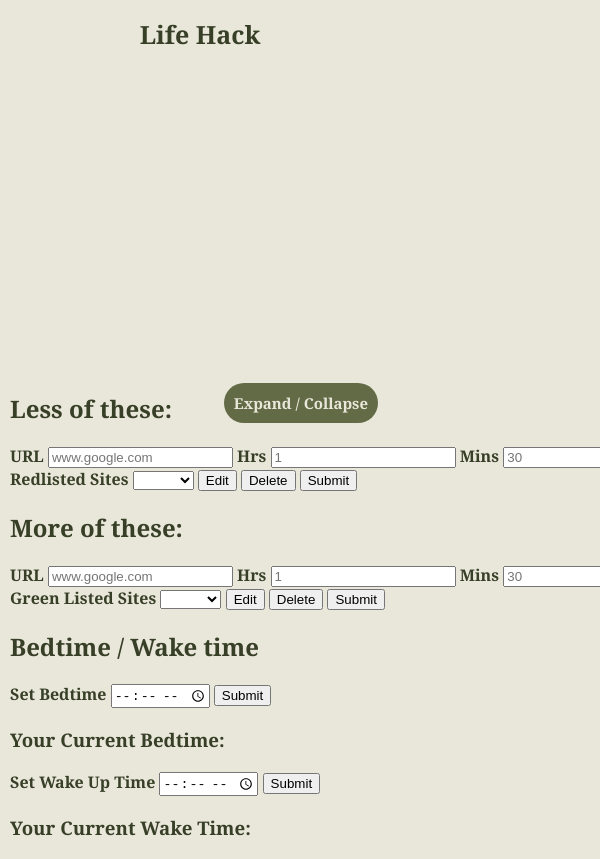
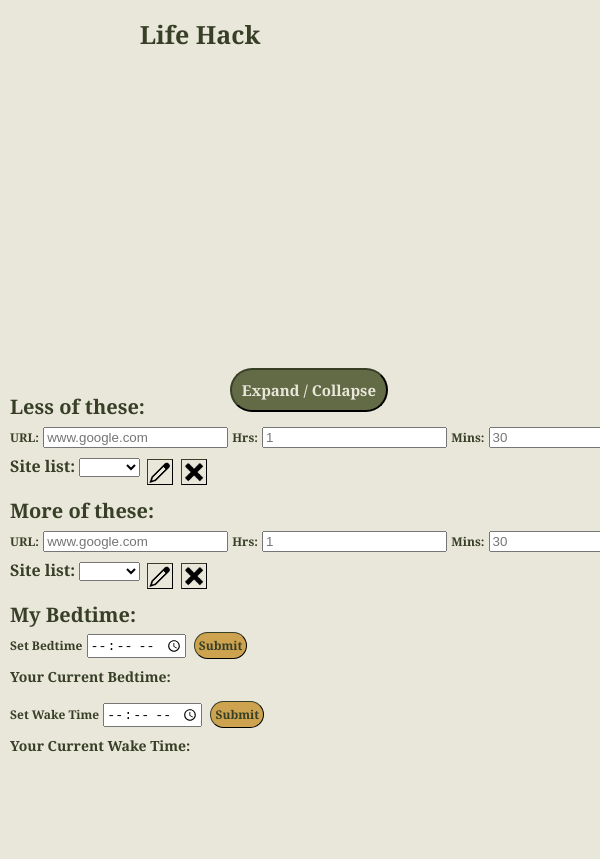
Before and after one commit to dreykhtman/scream-team, a browser extension: page Scream-Project/popup.html in a window 400 px wide. Both pictures are taken after a click on the button "Expand / Collapse". Shown: the top 859 px of the page, 600 px wide, since content can reach past the window. Drawn offline with Linux system fonts and the light colour scheme.

Commit message:
centered items, added images to  buttons, edited text

```diff
--- a/Scream-Project/popup.html
+++ b/Scream-Project/popup.html
@@ -28,16 +28,17 @@
         <h2>Less of these:</h2>
         <div class="settings-redlist-section">
           <form id="settings-redlist-section-form">
-              <label for="settings-redlist-section-form-url">URL</label>
+              <label for="settings-redlist-section-form-url">URL:</label>
               <input id="settings-redlist-section-form-url" type="text" placeholder="www.google.com"/> <!-- url -->
 
-          <label>Hrs</label> <!-- time -->
+          <label>Hrs:</label> <!-- time -->
           <input id="settings-redlist-section-form-hrs" type="number" placeholder="1"/>
-          <label>Mins</label>
+          <label>Mins:</label>
           <input id="settings-redlist-section-form-mins" type="number" placeholder="30"/>
+          <input id="settings-redlist-section-form-submit" type="submit">
         </div>
         <div class="settings-redlist-section-form-dropdown">
-          <span>Redlisted Sites</span>
+          <span>Site list:</span>
           <select id="settings-redlist-section-form-dropdown-options"> <!-- dropdown list of sites -->
               <option selected disabled hidden value=''></option>
               <option value="white">White</option>
@@ -46,9 +47,8 @@
               <option value="yellow">Yellow</option>
               <option value="blue">Blue</option>
             </select>
-            <button>Edit</button>
-            <button>Delete</button>
-            <input id="settings-redlist-section-form-submit" type="submit">
+            <button class="edit-btn"></button>
+            <button class="delete-btn"></button>
           </form>
         </div>
       </div> <!-- end blacklist section -->
@@ -57,15 +57,16 @@
         <h2>More of these: </h2>
         <div class="settings-greenlist-section">
           <form id="settings-greenlist-section-form">
-            <label>URL</label>
+            <label>URL:</label>
             <input id = "settings-greenlist-section-form-url" type="text" placeholder="www.google.com"/> <!-- url -->
-            <label>Hrs</label> <!-- time -->
+            <label>Hrs:</label> <!-- time -->
             <input id= "settings-greenlist-section-form-hrs" type="number" placeholder="1"/>
-            <label>Mins</label>
+            <label>Mins:</label>
             <input id="settings-greenlist-section-form-mins" type="number" placeholder="30"/>
+            <input id="settings-greenlist-section-form-submit" type="submit">
           </div>
           <div class="settings-greenlist-section-form-dropdown">
-            <span>Green Listed Sites</span>
+            <span>Site list:</span>
             <select id="settings-greenlist-section-form-dropdown-options"> <!-- dropdown list of sites -->
                 <option selected disabled hidden value=''></option>
                 <option value="white">White</option>
@@ -74,29 +75,36 @@
                 <option value="yellow">Yellow</option>
                 <option value="blue">Blue</option>
               </select>
-              <button>Edit</button>
-              <button>Delete</button>
-              <input id="settings-greenlist-section-form-submit" type="submit">
+              <button class="edit-btn"></button>
+              <button class="delete-btn"></button>
           </form>
         </div>
       </div> <!-- end whitelist section -->
 
       <div id="settings-bedtime-section"> <!-- bedtime & waketime section -->
-        <h2>Bedtime / Wake time</h2>
+        <h2>My Bedtime:</h2>
         <form id="settings-bedtime-section-form">
           <label>Set Bedtime</label>
           <input id="settings-bedtime-section-form-input" type="time" name="timeInput"/>
           <input id="settings-bedtime-section-form-submit" type="submit">
         </form>
-        <h3>Your Current Bedtime: </h3>
-        <p id="settings-bedtime-section-load-bedtime"></p>
+
+        <div id="settings-current-bedwake-time">
+          <h3>Your Current Bedtime: </h3>
+          <p id="settings-bedtime-section-load-bedtime"></p>
+        </div>
+
         <form id="settings-bedtime-section-waketime-form">
-          <label>Set Wake Up Time</label>
+          <label>Set Wake Time</label>
           <input id="settings-bedtime-section-waketime-form-input" name="timeInput" type="time"/>
           <input id="settings-bedtime-section-waketime-form-submit" type="submit">
         </form>
-        <h3>Your Current Wake Time: </h3>
-        <p id="settings-bedtime-section-load-waketime"></p>
+
+        <div id="settings-current-bedwake-time">
+          <h3>Your Current Wake Time: </h3>
+          <p id="settings-bedtime-section-load-waketime"></p>
+        </div>
+
       </div> <!-- end bedtime & waketime section -->
     </div> <!-- end settings section -->
   </body>
--- a/Scream-Project/scripts/piechart.js
+++ b/Scream-Project/scripts/piechart.js
@@ -11,8 +11,7 @@ function loadPieChart(data) {
     let pie = d3.pie()
         .sort(null)
         .value(function (d) {
-            console.log('d is this!!!!!!!!!', d)
-            return Number(d.goalMins);
+            return Number(d.browsingTime);
         });
 
     let path = d3.arc()
--- a/Scream-Project/styles.css
+++ b/Scream-Project/styles.css
@@ -1,15 +1,10 @@
-body {
-  color: #373F27;
-  font-family: Georgia, Serif;
-  font-weight: bold;
-  background-color: #E9E7DA;
-  margin: 10px;
-  white-space: nowrap;
+#settings.hide {
+  display: none;
 }
 
-h1 {
-  font-size: 25px;
-  text-align: center
+#settings.show {
+  display: block;
+  margin-top: 25px;
 }
 
 .initial-view {
@@ -27,16 +22,98 @@ h1 {
   border-radius: 25px;
   align-items: center;
   background-color: #636B46;
-  border: none;
+  border-width: 2px;
+  border-color: #373F27;
   padding: 10px;
-  margin: 10px;
+  margin:  0 0 10px 0;
   float: right;
 }
 
-#settings.hide {
-  display: none;
+svg {
+  display: block;
+  margin: auto;
 }
 
-#settings.show {
-  display: block;
+body {
+  color: #373F27;
+  font-family: Georgia, Serif;
+  font-weight: bold;
+  background-color: #E9E7DA;
+  margin: 10px;
+  white-space: nowrap;
 }
+
+input[type="submit"]  {
+  font-size: 12px;
+  font-family: Georgia, Serif;
+  font-weight: bold;
+  color: #373F27;
+  border-radius: 25px;
+  align-items: center;
+  background-color: #CDA34F;
+  border-width: 1px;
+  border-color: #373F27;
+  padding: 4px;
+  margin: 4px
+}
+
+.edit-btn {
+  background: url(/edit.png);
+  background-repeat: no-repeat;
+  background-position: center;
+  background-size: 25px;
+  width: 25px;
+  height: 25px;
+  border-width: 1px;
+  border-color: #373F27;
+  cursor: pointer;
+  padding: 12px;
+  margin: 2px;
+}
+
+.delete-btn {
+  background: url(/delete.png);
+  background-repeat: no-repeat;
+  background-position: center;
+  background-size: 25px;
+  width: 25px;
+  height: 25px;
+  border-width: 1px;
+  border-color: #373F27;
+  cursor: pointer;
+  padding: 12px;
+  margin: 2px;
+}
+
+label {
+  font-size: 12px
+}
+
+h2 {
+  font-size: 20px;
+  margin: 10px 0 0 0;
+}
+
+h1 {
+  font-size: 25px;
+  text-align: center
+}
+
+h3, p{
+  display: inline;
+  font-size: 14px
+}
+
+/* #settings-bedtime-section {
+  background-color: red;
+  float: right;
+} */
+/*
+.settings-redlist-section-form-dropdown {
+  vertical-align: center;
+} */
+
+#settings-current-bedwake-time {
+  margin-top: 2px;
+  margin-bottom: 10px;
+}
```
Also changed, not shown: Scream-Project/delete.png (added), Scream-Project/edit.png (added).
